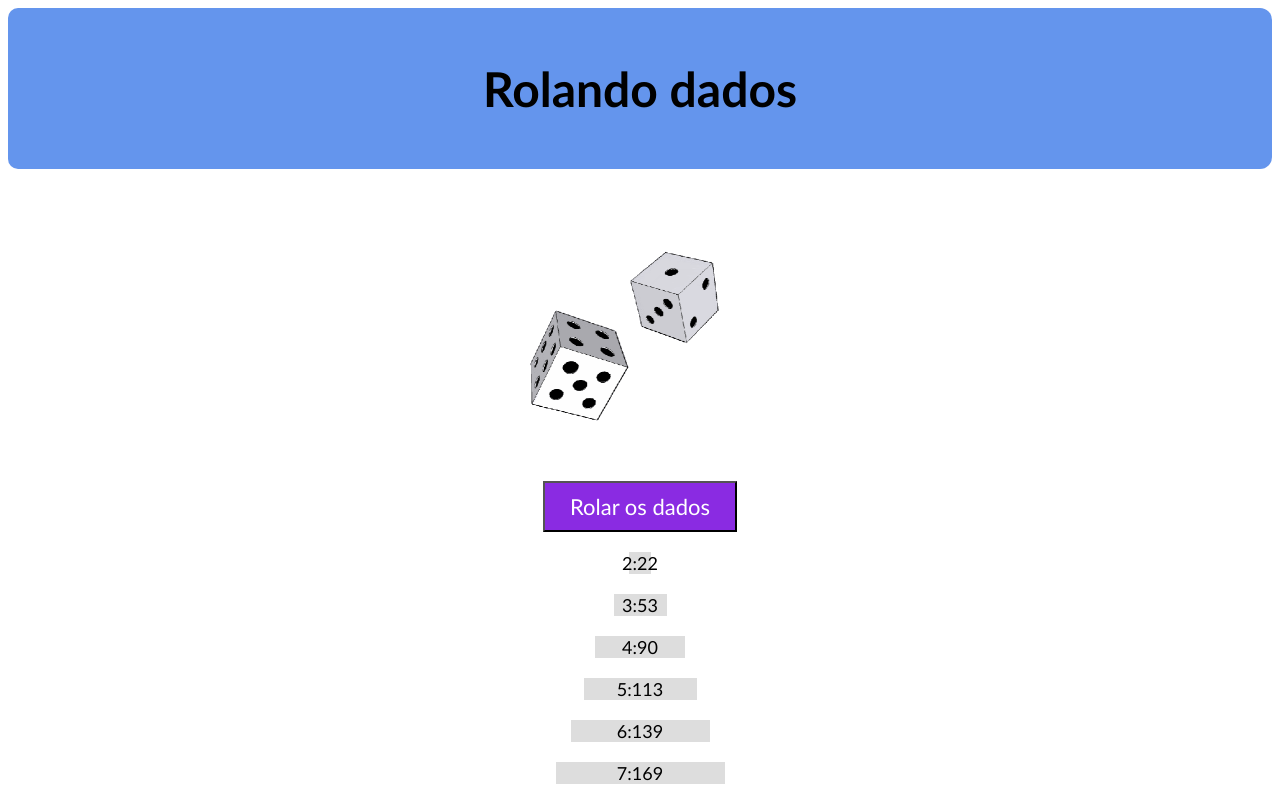
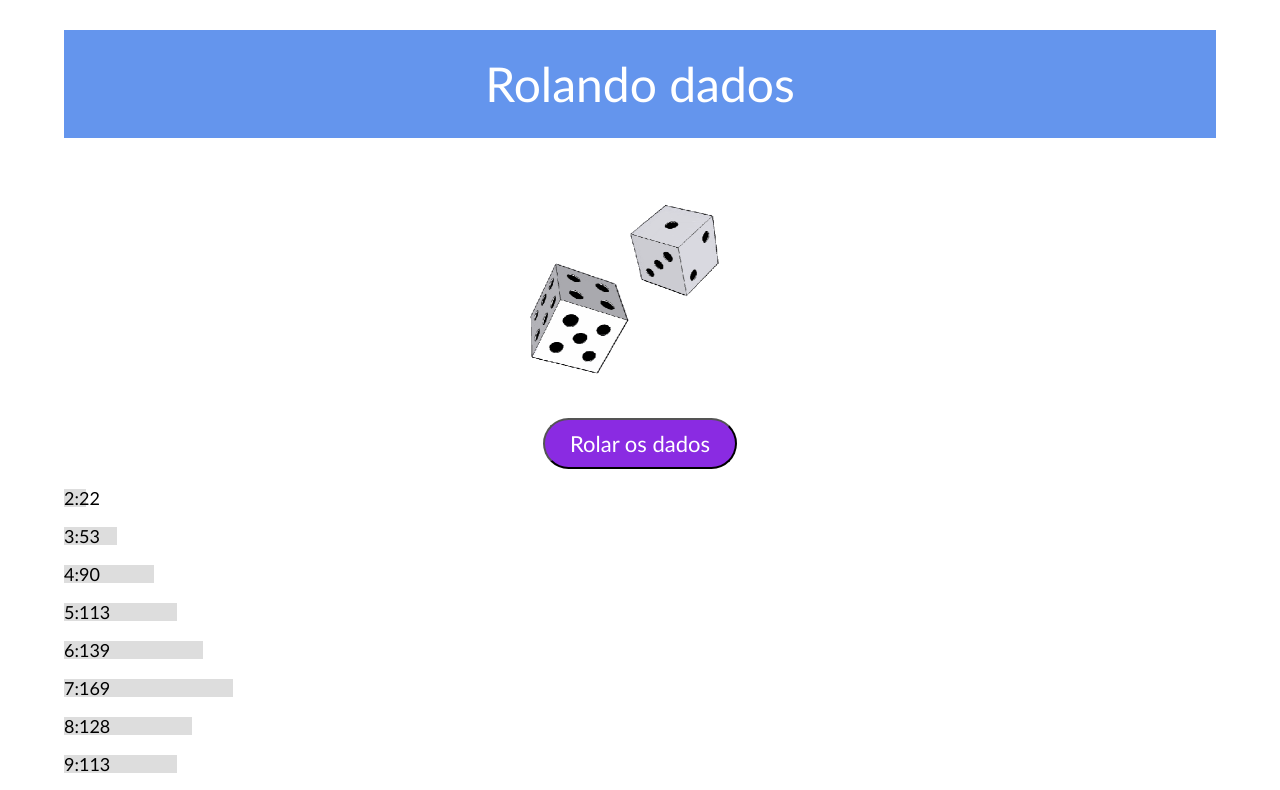
Before and after one commit to Kenzie-Academy-Brasil-Developers/entrega-rolando-dados-sprint-3-ibasquerotto, a plain HTML site: page index.html in a window 1280 px wide. Both pictures are taken after a click on the button "Rolar os dados". Shown: the top 790 px of the page. Drawn offline with nearby package versions, Linux system fonts and the light colour scheme.

Commit message:
refactor: Reset CSS and Display Flex

```diff
--- a/index.html
+++ b/index.html
@@ -4,6 +4,7 @@
     <meta charset="UTF-8">
     <meta http-equiv="X-UA-Compatible" content="IE=edge">
     <meta name="viewport" content="width=device-width, initial-scale=1.0">
+    <link rel="stylesheet" href="https://cdnjs.cloudflare.com/ajax/libs/meyer-reset/2.0/reset.min.css">
     <link rel="stylesheet" href="style.css">
     <title>Rolando Dados</title>
 </head>
--- a/scripts.js
+++ b/scripts.js
@@ -95,7 +95,7 @@ for (let i = 0; i < result.length; i++){
 
     let larguraBarra = result[i]
 
-    const resultadosList = document.createElement("div")
+    let resultadosList = document.createElement("div")
     resultadosList.innerHTML = resultados
     resultadosList.style.width = `${larguraBarra}px`
     resultadosList.style.backgroundColor = `#ddd`
@@ -108,13 +108,19 @@ for (let i = 0; i < result.length; i++){
 
 }
 
+
 }
 
+function reset(){
+    resultadoList.innerHTML = ""
+
+}
 
 const buttonrollDice = document.getElementById("rollDice")
 
 buttonrollDice.addEventListener("click", function(){
-
+    reset()
+    result = [0, 0, 0, 0, 0, 0, 0, 0, 0, 0, 0 ]
     rolarDados(1000)
 
 })
--- a/style.css
+++ b/style.css
@@ -1,16 +1,23 @@
+body{
+    max-width: 90vw;
+    margin: 0 auto;
+}
+
 a, ul, li {
     text-decoration: none;
     list-style: none;
 }
 
 header{
-    padding: 20px 0;
+    margin-top: 30px;
+    padding: 30px 0;
     background-color: cornflowerblue;
-    border-radius: 10px 12px 12px 10px;
+
 }
 
 h1{
     font-size: 26px;
+    color: white;
     text-align: center;
     font-family: 'Gill Sans', 'Gill Sans MT', Calibri, 'Trebuchet MS', sans-serif;
 }
@@ -33,6 +40,7 @@ img{
 }
 
 button{
+    border-radius: 32px;
     padding: 10px 25px;
     background-color: blueviolet;
     color: white;
@@ -40,6 +48,9 @@ button{
     font-family: 'Gill Sans', 'Gill Sans MT', Calibri, 'Trebuchet MS', sans-serif;
 }
 
+button:hover{
+    transform: scale(110%);
+}
 button#rollDice{
 
 }
@@ -49,7 +60,7 @@ button#rollDice{
 div{
     display: flex;
     flex-direction: column;
-    align-items: center;
+    align-items: flex-start;
     justify-content: center;
     margin-bottom: 20px;
     height: 15;
```
